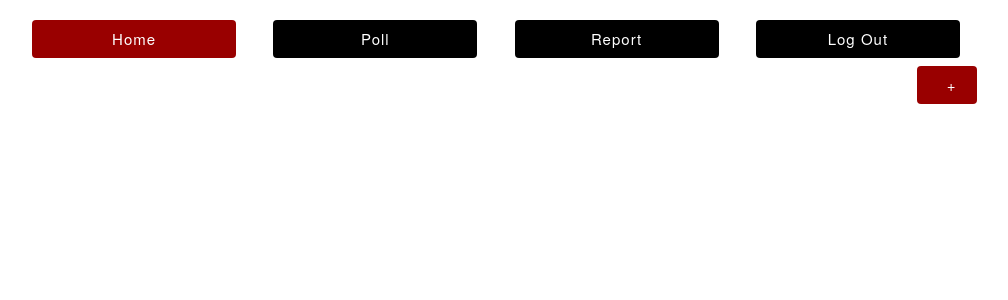
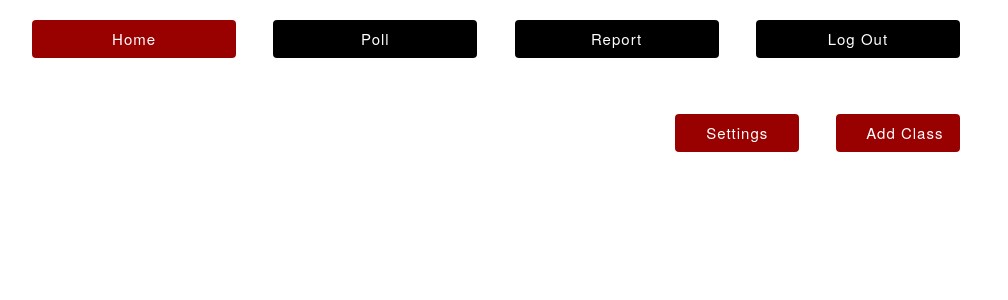
Before and after one commit to cs481project/WAWIA, a Django app: page /index/ in a window 1280 px wide. Shown: the top 300 px of the page, without its empty margins (144-1152 px from the left). Run offline with Django 3.2, Linux system fonts and the light colour scheme; the visitor is signed in with stand-in values (Sample User, id 1); data that the repository does not hold is empty; some libraries are stand-ins or nearby versions.

Commit message:
Active Classes/Index Page changes

```diff
--- a/pollingSite/models.py
+++ b/pollingSite/models.py
@@ -43,6 +43,12 @@ class Classroom(models.Model):
                                 )
             newPoll.save()
 
+    def isActive(self):
+        if datetime.now().date() > self.end_date or datetime.now().date() < self.start_date:
+            return False
+        else:
+            return True
+
 class Student(models.Model):
     name = models.CharField(max_length = 128)
     lastname = models.CharField(max_length = 128, default='smith')
--- a/pollingSite/templates/pollingSite/index.html
+++ b/pollingSite/templates/pollingSite/index.html
@@ -2,10 +2,16 @@
 
 {% block content %}
 <div class="row">
-    <div class="eleven columns">&nbsp;</div>
-    <div class="one column"><a style="text-decoration:none; color:inherit" href="{% url 'pollingSite:addClass' %}"><button type="submit" style="background-color: #990000">+</button></a></div>
+    &nbsp;
 </div>
-{% for class in classroom %}
+<div class="row">
+    &nbsp;
+</div>
+<div class="row">
+    <div class="eight columns">&nbsp;</div>
+    <div class="two columns"><a style="text-decoration:none; color:inherit" href="{% url 'pollingSite:settings' %}"><button type="submit" style="background-color: #990000">Settings</button></a></div>
+    <div class="two columns"><a style="text-decoration:none; color:inherit" href="{% url 'pollingSite:addClass' %}"><button type="submit" style="background-color: #990000">Add Class</button></a></div>
+    {% for class in classroom %}
     {% ifchanged class.quarter or class.year %}
     <div class="row">
         <br/>
@@ -16,10 +22,10 @@
     </div>
     <div class="row">
     <div class="two columns"><u>Active Class</u></div>
-    <div class="four columns">
+    <div class="three columns">
         <font size="3"><u>Class Name</u></font>
     </div>
-    <div class="six columns">
+    <div class="seven columns">
         <font size="3">
         <u>Students register by texting to 509-303-4655</u>
         </font>
@@ -31,19 +37,24 @@
     {% else %}
     <div class="row">
     {% endif %}
+    {% if class.isActive %}
     {% if request.user.activeClass == class %}
     <div class="two columns"><a href="{% url 'pollingSite:setActive' class.id %}"><input type="radio" checked style="margin-left:50%"></input></a></div>
     {% else %}
     <div class="two columns"><a href="{% url 'pollingSite:setActive' class.id %}"><input type="radio" style="margin-left:50%"></input></a></div>
     {% endif %}
-    <div class="four columns">
+    {% else %}
+    <div class="two columns">&nbsp;</div>
+    {% endif %}
+    <div class="three columns">
         <font size="3">{{ class.className }}</font>
     </div>
-    <div class="six columns">
+    <div class="seven columns">
         <font size="3">
-            Text: <font style="color:#990000" >FirstName, LastName, ID, {{class.classKey}}</font> to register
+            Text: <font style="color:#990000" >Reg FirstName LastName ID {{class.classKey}}</font> to register <a href="{% url 'pollingSite:info' class.id %}">Info</a>
         </font>
     </div>
 </div>
 {% endfor %}
+</div>
 {% endblock content%}
--- a/pollingSite/templates/pollingSite/navbar.html
+++ b/pollingSite/templates/pollingSite/navbar.html
@@ -5,9 +5,9 @@
         <div class="three columns"><a href="{% url 'pollingSite:index' %}"><button type="submit">Home</button></a></div>
     {% endif %}
     {% if 'poll/' in request.path %}
-        <div class="three columns"><a href="{% url 'pollingSite:createPoll' request.user.activeClass %}"><button type="submit" style="background-color: #990000">Poll</button></a></div>
+        <div class="three columns"><a href="{% url 'pollingSite:pollLanding' %}"><button type="submit" style="background-color: #990000">Poll</button></a></div>
     {% else %}
-        <div class="three columns"><a href="{% url 'pollingSite:createPoll' request.user.activeClass %}"><button type="submit">Poll</button></a></div>
+        <div class="three columns"><a href="{% url 'pollingSite:pollLanding' %}"><button type="submit">Poll</button></a></div>
     {% endif %}
     {% if 'report/' in request.path %}
         <div class="three columns"><a href="{% url 'pollingSite:report' %}"><button type="submit"style="background-color: #990000">Report</button></a></div>
--- a/pollingSite/urls.py
+++ b/pollingSite/urls.py
@@ -17,6 +17,8 @@ urlpatterns = [
 	path('receive_sms/', views.recieveSMS, name='sms'),
     path('addclass/', views.addClass, name='addClass'),
     path('report/', views.report, name='report'),
+    path('poll/', views.pollLanding, name='pollLanding'),
+    path('info/<str:classroom>/', views.info, name='info'),
     path('setActive/<int:classroom>/', views.setActive, name='setActive'),
     path('poll/<str:classroom>/createpoll/', views.createPoll, name='createPoll'),
     path('poll/<str:classroom>/<int:poll>/active/', views.activePoll, name='activePoll'),
--- a/pollingSite/views.py
+++ b/pollingSite/views.py
@@ -42,10 +42,7 @@ def recieveSMS(request):
 
 def landing(request):
     if request.user.is_authenticated:
-        if request.user.activeClass == None:
-            return redirect('pollingSite:addClass')
-        else:
-            return redirect('pollingSite:index')
+        return redirect('pollingSite:index')
     else:
         return redirect('pollingSite:login')
 
@@ -164,7 +161,9 @@ def addClass(request):
                 end_date=form.cleaned_data['end_date'],
                 instructor=request.user)
             if request.user.activeClass == None:
-                return redirect('pollingSite:setActive', classroom.id)
+                request.user.activeClass = classroom
+                request.user.save()
+                return redirect('pollingSite:createPoll', classroom.id)
             else:
                 return redirect('pollingSite:index');
     else:
@@ -177,6 +176,18 @@ def classroom(request, classroom):
     polls = Poll.objects.filter(classroom=classroom)
     curClass = classroom
     return render(request, 'pollingSite/pollList.html', locals())
+
+@login_required
+def pollLanding(request):
+    if request.user.activeClass == None:
+        return redirect('pollingSite:addClass')
+    else:
+        return redirect('pollingSite:createPoll', request.user.activeClass.id)
+
+@login_required
+def info(request, classroom):
+    classroom = Classroom.objects.get(id=classroom)
+    return render(request, 'pollingSite/info.html', locals())
 
 @login_required
 @classroomSecureWrapper
```
Also changed, not shown: pollingSite/templates/pollingSite/info.html (added, +13 -0 lines).
